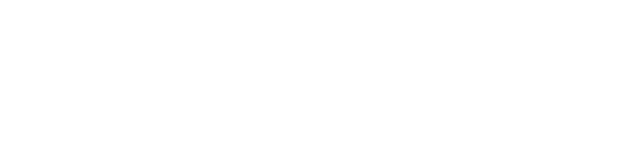
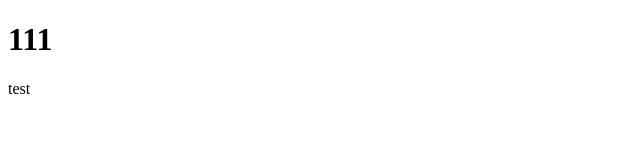
Before and after one commit to dam1007/test, a plain HTML site: page index.html in a window 1280 px wide. Shown: the whole page, without its empty margins (0-640 px from the left). Drawn offline with Linux system fonts and the light colour scheme.

Commit message:
second commit

```diff
--- a/index.html
+++ b/index.html
@@ -7,6 +7,7 @@
     <title>Document</title>
 </head>
 <body>
-
+    <h1>111</h1>
+    <p>test</p>
 </body>
 </html>
```
